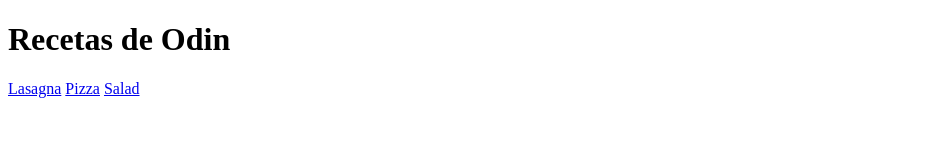
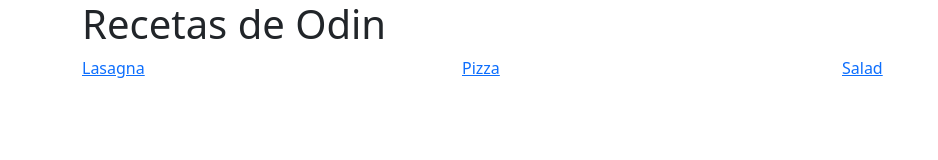
Before and after one commit to SantiagoMancuello/odin-recipes, a plain HTML site: page index.html in a window 1280 px wide. Shown: the whole page, without its empty margins (0-938 px from the left). Drawn offline with nearby package versions, Linux system fonts and the light colour scheme.

Commit message:
add bootstrap

```diff
--- a/index.html
+++ b/index.html
@@ -1,14 +1,30 @@
 <!DOCTYPE html>
 <html lang="en">
+
 <head>
     <meta charset="UTF-8">
     <meta name="viewport" content="width=device-width, initial-scale=1.0">
+    <!-- add bootstrap -->
+    <link href="https://cdn.jsdelivr.net/npm/bootstrap@5.3.0/dist/css/bootstrap.min.css" rel="stylesheet">
+    <script src="https://cdn.jsdelivr.net/npm/bootstrap@5.3.0/dist/js/bootstrap.bundle.min.js"></script>
     <title>Document</title>
 </head>
+
 <body>
-    <h1>Recetas de Odin</h1>
-    <a href="recipes/lasagna.html">Lasagna</a>
-    <a href ="recipes/pizza.html">Pizza</a>
-    <a href="recipes/ensalada.html">Salad</a>
+    <div class="container">
+        <h1>Recetas de Odin</h1>
+        <div class="row">
+            <div class="col-md-4">
+                <a href="recipes/lasagna.html">Lasagna</a>
+            </div>
+            <div class="col-md-4">
+                <a href="recipes/pizza.html">Pizza</a>
+            </div>
+            <div class="col-md-4">
+                <a href="recipes/ensalada.html">Salad</a>
+            </div>
+        </div>
+    </div>
 </body>
+
 </html>
```
